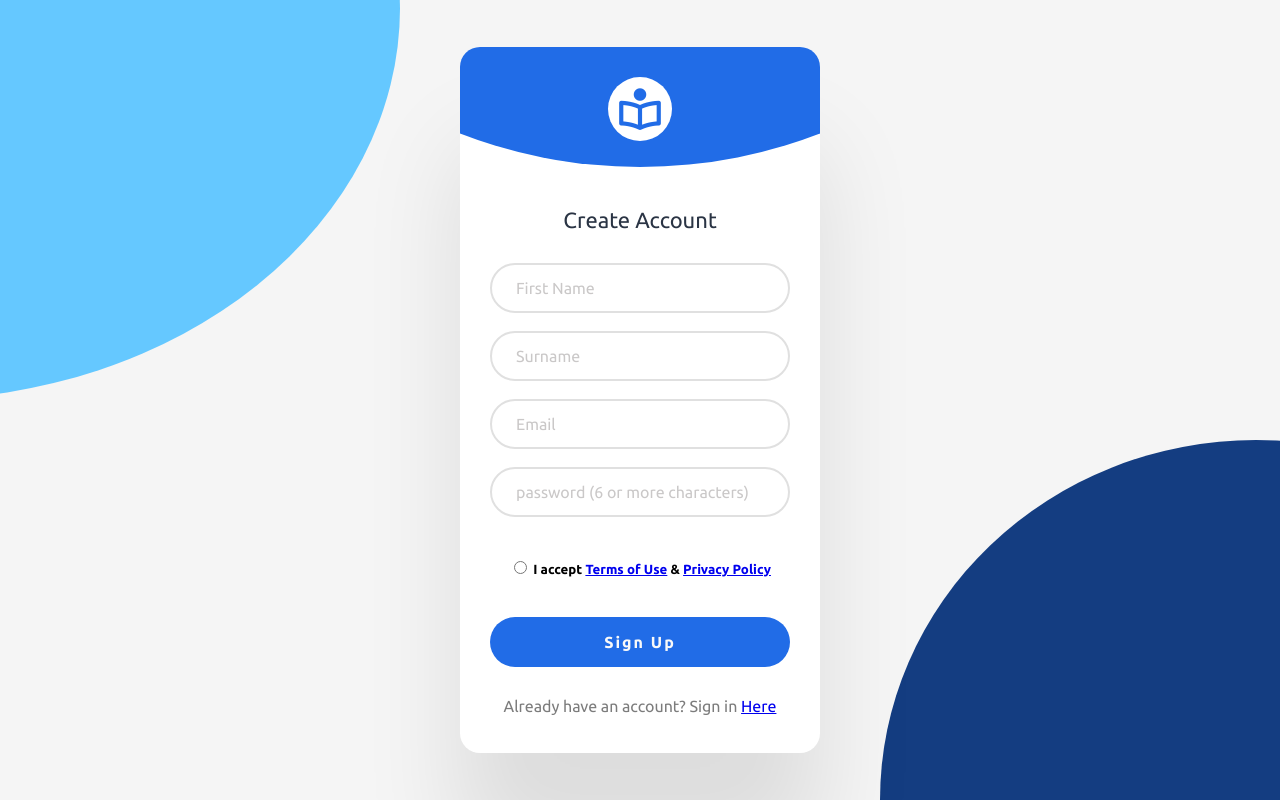
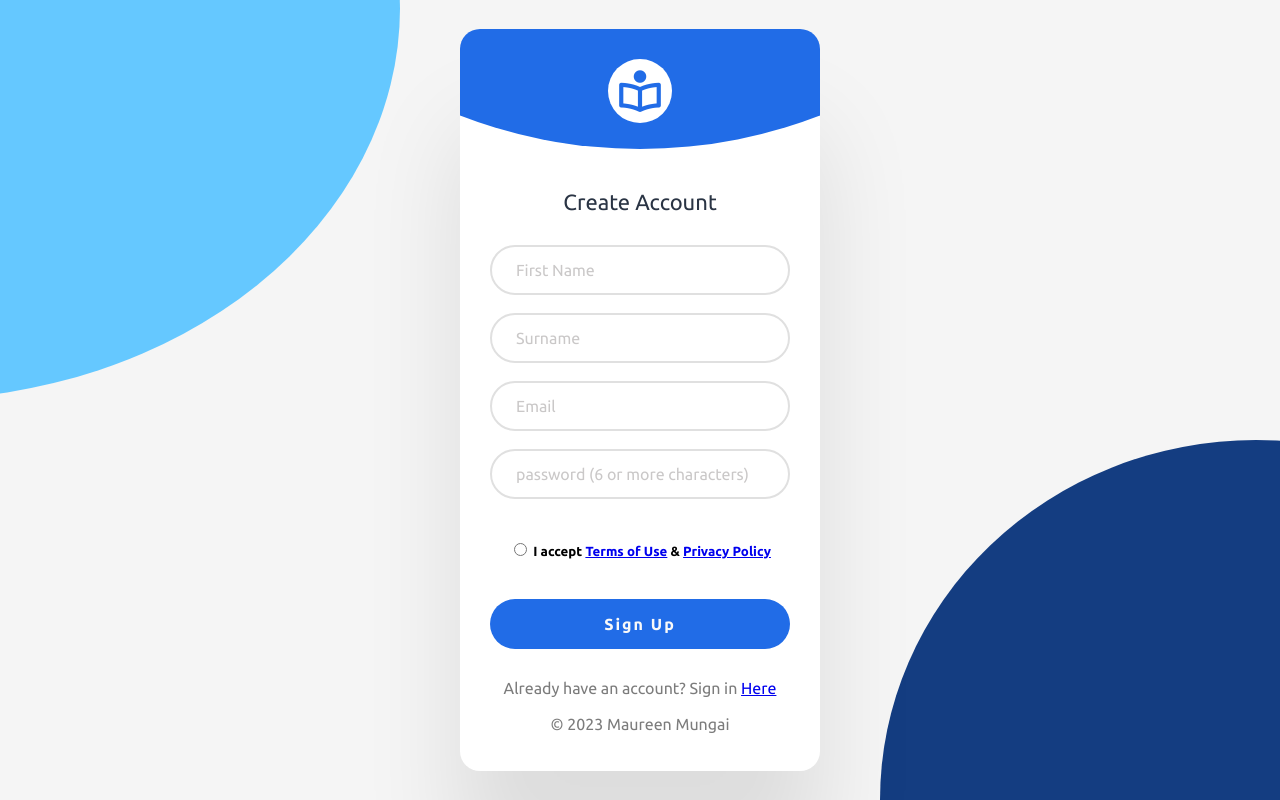
Before and after one commit to MOMUNGAI/Sign-Up-Page, a plain HTML site: page index.html in a window 1280 px wide. Drawn offline with nearby package versions, Linux system fonts and the light colour scheme.

Commit message:
index.html
footer changes

```diff
--- a/index.html
+++ b/index.html
@@ -30,6 +30,11 @@
     <footer>
         Already have an account? Sign in
         <a href="#"> Here</a>
+
+    <br>
+   <br>
+    © 2023 Maureen Mungai
+
     </footer>
     </div>
 </body>
```
